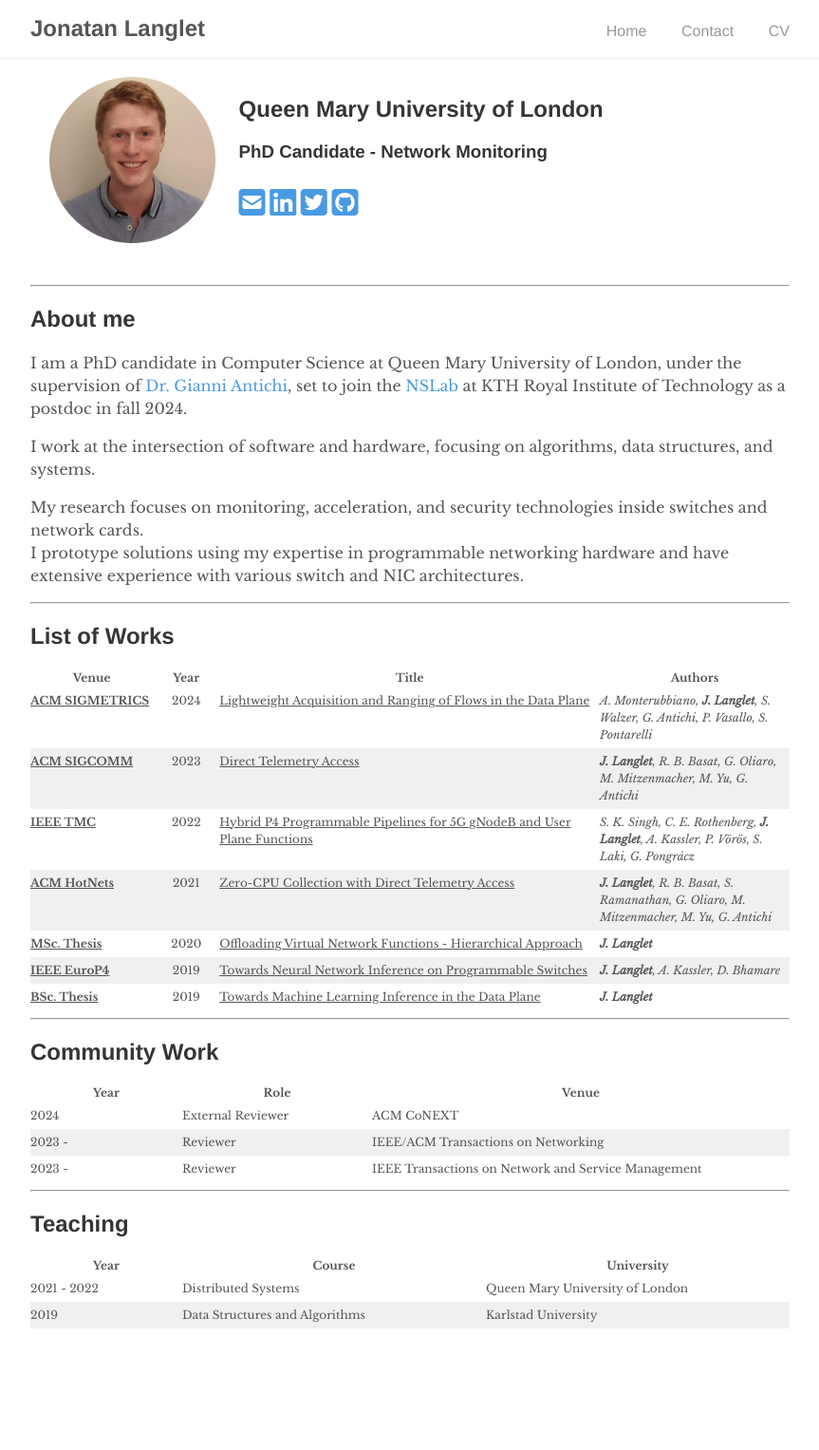
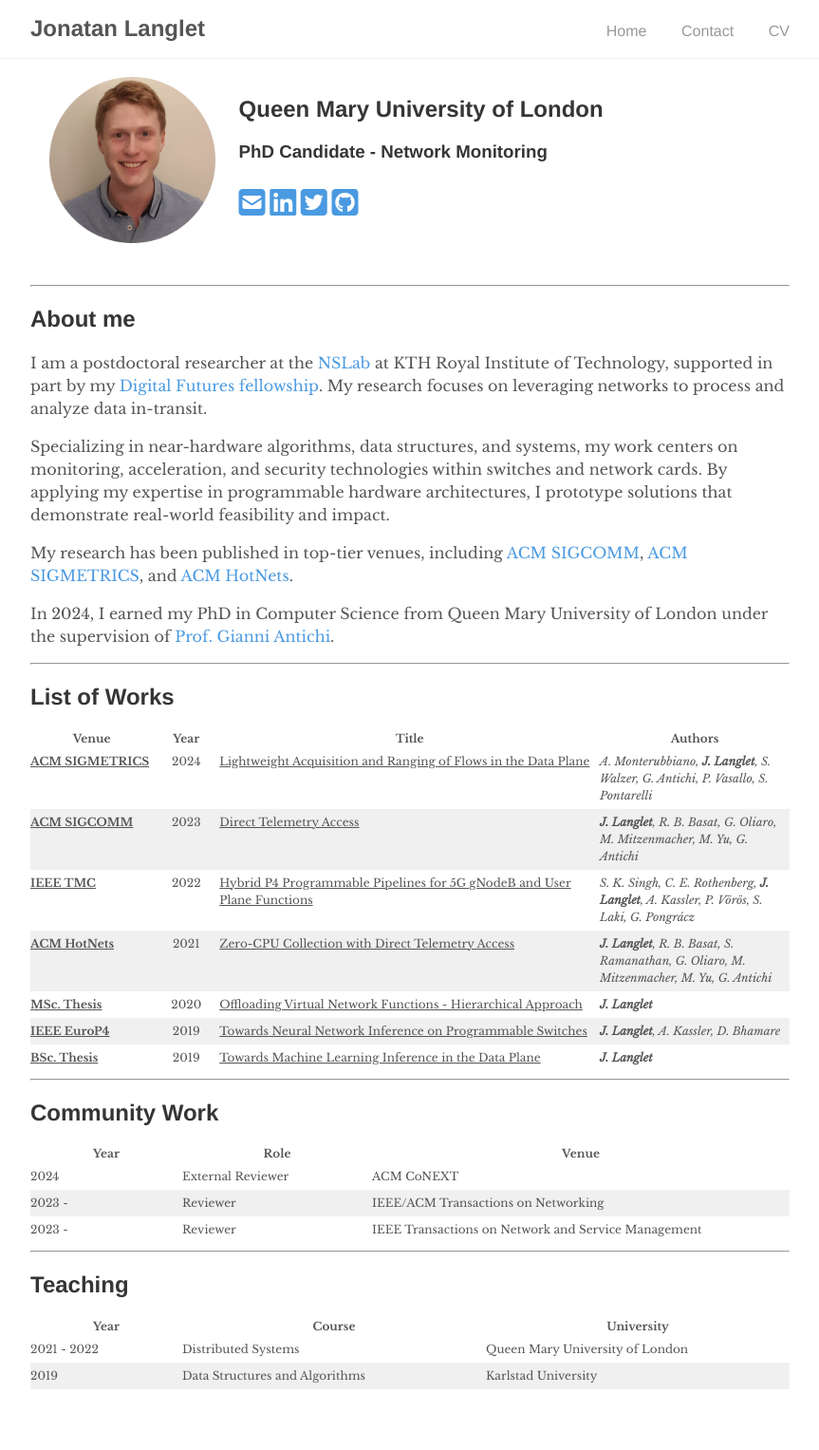
Before and after one commit to jonlanglet/jonlanglet.github.io, a Jekyll site: the page built from index.md, in a window 1280 px wide. Shown: the whole page at 95% size, without its empty margins (208-1071 px from the left). Built offline with Jekyll 4.4.1, drawn with Linux system fonts in a browser that asks for light colours; nearby versions of some CDN libraries; a style sheet for code colours, icons or effects is not loaded; before the commit the page ends 1463 px from its top, so only the background shows below that.

Commit message:
Update the about me

```diff
--- a/_includes/about.html
+++ b/_includes/about.html
@@ -1,12 +1,15 @@
 ## About me
 <p>
-	I am a PhD candidate in Computer Science at Queen Mary University of London, under the supervision of <a href="https://gianniantichi.github.io/">Dr. Gianni Antichi</a>, set to join the <a href="https://www.kth.se/cs/scs/forskning/network-systems">NSLab</a> at KTH Royal Institute of Technology as a postdoc in fall 2024.
+	I am a postdoctoral researcher at the <a href="https://www.kth.se/cs/scs/forskning/network-systems">NSLab</a> at KTH Royal Institute of Technology, supported in part by my <a href="https://www.digitalfutures.kth.se/research/postdoc-fellowships/">Digital Futures fellowship</a>.
+	My research focuses on leveraging networks to process and analyze data in-transit.
 </p>
 <p>
-	I work at the intersection of software and hardware, focusing on algorithms, data structures, and systems.
+	Specializing in near-hardware algorithms, data structures, and systems, my work centers on monitoring, acceleration, and security technologies within switches and network cards.
+	By applying my expertise in programmable hardware architectures, I prototype solutions that demonstrate real-world feasibility and impact.
 </p>
 <p>
-	My research focuses on monitoring, acceleration, and security technologies inside switches and network cards.
-	<br/>
-	I prototype solutions using my expertise in programmable networking hardware and have extensive experience with various switch and NIC architectures.
+	My research has been published in top-tier venues, including <a href="https://dl.acm.org/doi/abs/10.1145/3603269.3604827">ACM SIGCOMM</a>, <a href="https://dl.acm.org/doi/abs/10.1145/3626775">ACM SIGMETRICS</a>, and <a href="https://dl.acm.org/doi/abs/10.1145/3484266.3487366">ACM HotNets</a>.
 </p>
+<p>
+	In 2024, I earned my PhD in Computer Science from Queen Mary University of London under the supervision of <a href="https://gianniantichi.github.io/">Prof. Gianni Antichi</a>.
+</p>
```
